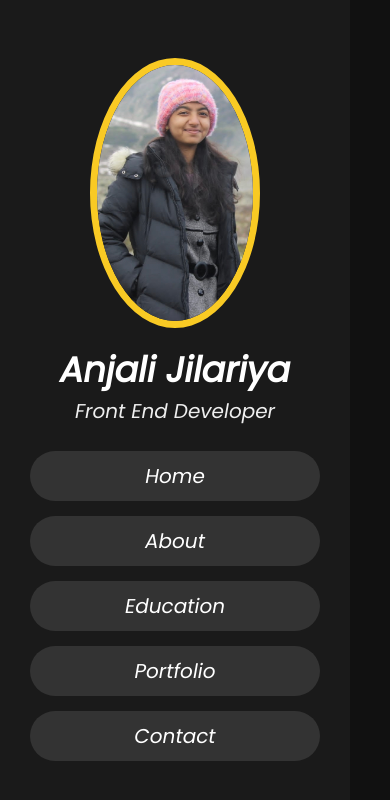
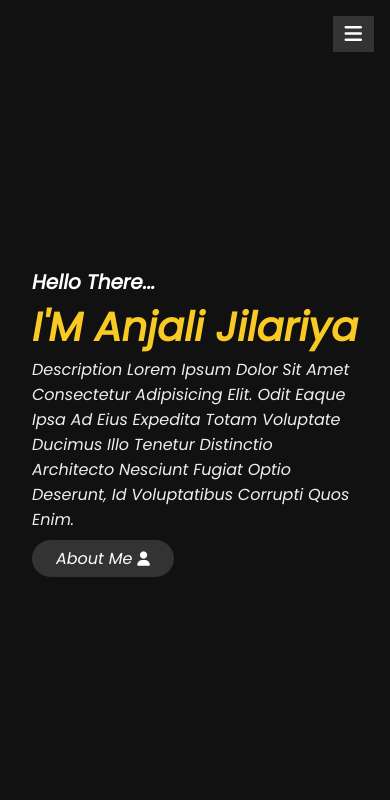
Before and after one commit to anjalijilariya/Portfolio-Webpage, a plain HTML site: page index.html in a window 390 px wide. Drawn offline with nearby package versions, Linux system fonts and the light colour scheme.

Commit message:
modified home and navbar

```diff
--- a/index.html
+++ b/index.html
@@ -31,6 +31,20 @@
         </nav>
     </header>
 
+    <div id="menu" class="fas fa-bars"></div>
+
+    <section class="home" id="home">
+
+        <h3>Hello there...</h3>
+        <h1>I'M <span>Anjali Jilariya</span></h1>
+        <p>description Lorem ipsum dolor sit amet consectetur adipisicing elit. Odit eaque ipsa ad eius expedita totam voluptate ducimus illo tenetur distinctio architecto nesciunt fugiat optio deserunt, id voluptatibus corrupti quos enim.</p>
+
+        <a href="#about"><button class="btn">About me <i class="fas fa-user"></i></button></a>
+
+    </section>
+
+
+
     <script src="https://cdnjs.cloudflare.com/ajax/libs/jquery/3.7.0/jquery.min.js"></script>
 
     <script src="script.js"></script>
--- a/script.js
+++ b/script.js
@@ -0,0 +1,13 @@
+$(document).ready(function(){
+    $('#menu').click(function(){
+        $(this).toggleClass('fa-times');
+        $('header').toggleClass('toggle');
+    });
+
+    $(window).on('scroll load', function(){
+        $('#menu').removeClass('fa-times');
+        $('header').removeClass('toggle');
+    });
+
+
+});
--- a/style.css
+++ b/style.css
@@ -42,6 +42,31 @@ html::-webkit-scrollbar-thumb{
 body{
     background: #111;
     overflow-x: hidden;
+    padding-left: 35rem;
+}
+
+section{
+    min-height: 100vh;
+    padding: 1rem;
+}
+
+.btn{
+    padding: .7rem 3rem;
+    background: #333;
+    color: #fff;
+    cursor: pointer;
+    margin-top: 1rem;
+    font-size: 2rem;
+    border-radius: 5rem;
+}
+
+.btn i{
+    padding: 0 .5rrem;
+    font-size: 1.8rem;
+}
+
+.btn:hover{
+    background: var(--yellow);
 }
 
 header{
@@ -60,7 +85,7 @@ header{
 }
 
 header .user img{
-    height: 27rem;
+    height: 23rem;
     width: 17rem;
     border-radius: 50%;
     object-fit: cover;
@@ -96,3 +121,86 @@ header .user img{
     font-size: 2rem;
     border-radius: 5rem;
 }
+
+.navbar ul li a:hover{
+    background: var(--yellow);
+}
+
+#menu{
+    position: fixed;
+    top: 2rem;
+    right: 2rem;
+    background: #333;
+    color: #fff;
+    cursor: pointer;
+    font-size: 2.5rem;
+    padding: 1rem 1.5rem;
+    z-index: 1000;
+    display: none;
+}
+
+.home{
+    display: flex;
+    justify-content: center;
+    flex-flow: column;
+    padding: 0 15rem;
+}
+
+.home h3{
+    font-size: 2.5rem;
+    color: #fff;
+}
+
+.home h1{
+    font-size: 5rem;
+    color: #fff;
+}
+
+.home h1{
+    color: var(--yellow);
+}
+
+.home p{
+    font-size: 2rem;
+    color: #eee;
+}
+
+@media (max-width: 1200px){
+    html{
+        font-size: 55%;
+    }
+    .home{
+        padding: 1rem 4rem;
+    }
+}
+
+@media (max-width: 990px){
+    header{
+        left: -120%;
+    }
+
+    #menu{
+        display: block;
+    }
+    header.toggle{
+        left:0%;
+    }
+
+    body{
+        padding: 0;
+    }
+}
+
+@media (max-width: 768px){
+    html{
+        font-size: 50%;
+    }
+
+}
+
+@media (max-width: 400px){
+    header{
+        width: 100vw;
+    }
+
+}
```
